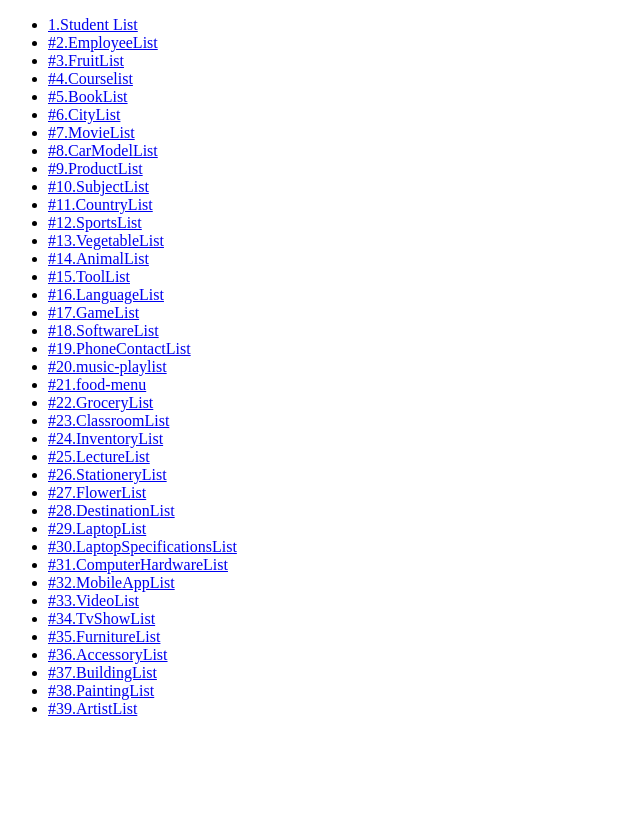
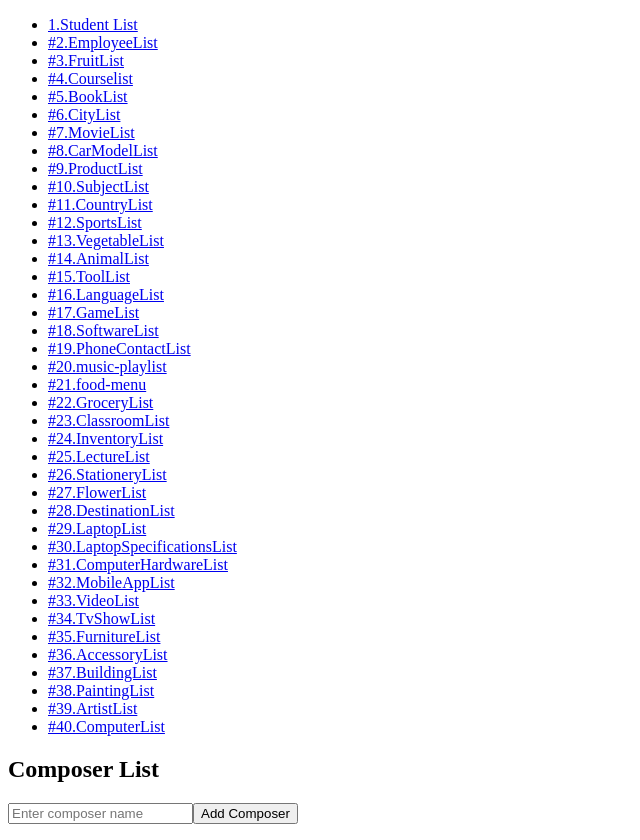
Before and after one commit to ChristineMaitom/AngularDataStructures, an Angular app: page /composer-list in a window 1280 px wide. Before the commit this address led to /. Shown: the whole page, without its empty margins (0-640 px from the left). Before the commit the page ends 800 px from the top, so only its background shows below. Built offline with nearby package versions, Linux system fonts and the light colour scheme.

Commit message:
#40 Composer List

```diff
--- a/src/app/app.component.html
+++ b/src/app/app.component.html
@@ -39,7 +39,7 @@
     <li><a routerLink="building-list">#37.BuildingList</a></li>
     <li><a routerLink="painting-list">#38.PaintingList</a></li>
     <li><a routerLink="artist-list">#39.ArtistList</a></li>
-
+    <li><a routerLink="composer-list">#40.ComputerList</a></li>
 
 
   </ul>
--- a/src/app/app.module.ts
+++ b/src/app/app.module.ts
@@ -44,6 +44,7 @@ import {AccessoryListComponent} from "./components/accessory-list/accessory-list
 import {BuildingListComponent} from "./components/building-list/building-list.component";
 import {PaintingListComponent} from "./components/painting-list/painting-list.component";
 import {ArtistListComponent} from "./components/artist-list/artist-list.component";
+import {ComposerListComponent} from "./components/composer-list/composer-list.component";
 
 
 const routes: Routes = [
@@ -87,6 +88,7 @@ const routes: Routes = [
   {path: 'building-list', component:BuildingListComponent},
   {path: 'painting-list', component:PaintingListComponent},
   {path: 'artist-list', component:ArtistListComponent},
+  {path: 'composer-list', component:ComposerListComponent},
 
 
 ]
@@ -141,7 +143,7 @@ const routes: Routes = [
     BuildingListComponent,
     PaintingListComponent,
     ArtistListComponent,
-
+    ComposerListComponent,
 
 
   ],
--- /dev/null
+++ b/src/app/components/composer-list/composer-list.component.html
@@ -0,0 +1,15 @@
+<div class="composer-list">
+  <h2>Composer List</h2>
+
+  <input
+    type="text"
+    [(ngModel)]="composerName"
+    placeholder="Enter composer name"
+    (keydown.enter)="addComposer()"
+  />
+  <button (click)="addComposer()">Add Composer</button>
+
+  <ul>
+    <li *ngFor="let composer of composers">{{ composer }}</li>
+  </ul>
+</div>
--- /dev/null
+++ b/src/app/components/composer-list/composer-list.component.ts
@@ -0,0 +1,18 @@
+import { Component } from '@angular/core';
+
+@Component({
+  selector: 'app-composer-list',
+  templateUrl: './composer-list.component.html',
+  styleUrl: './composer-list.component.css'
+})
+export class ComposerListComponent {
+  composerName: string = '';
+  composers: string[] = [];
+
+  addComposer() {
+    if (this.composerName.trim()) {
+      this.composers.push(this.composerName.trim());
+      this.composerName = ''; // Clear input after adding
+    }
+  }
+}
```
Also changed, not shown: src/app/components/composer-list/composer-list.component.css (added), 1 other file (tests, documents, lock files or other folders).
